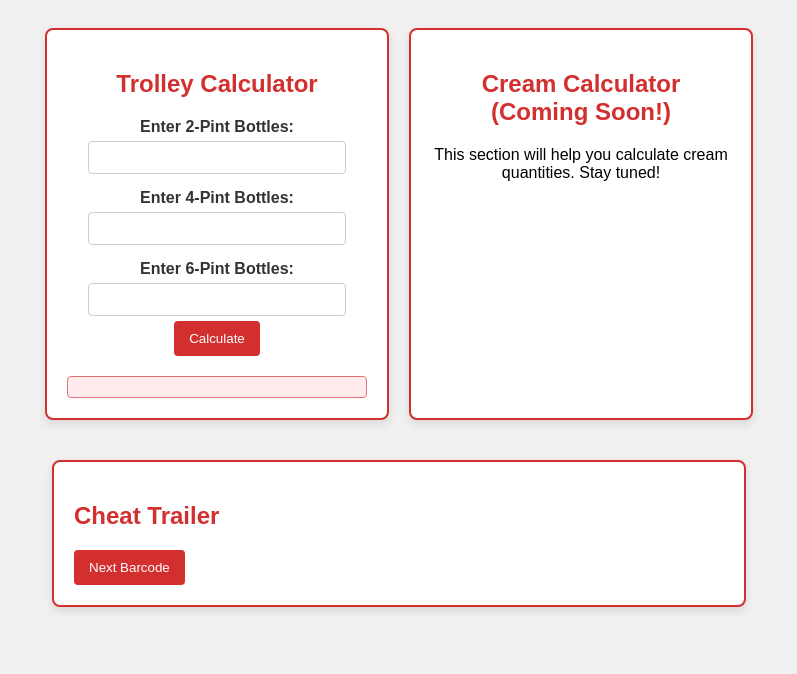
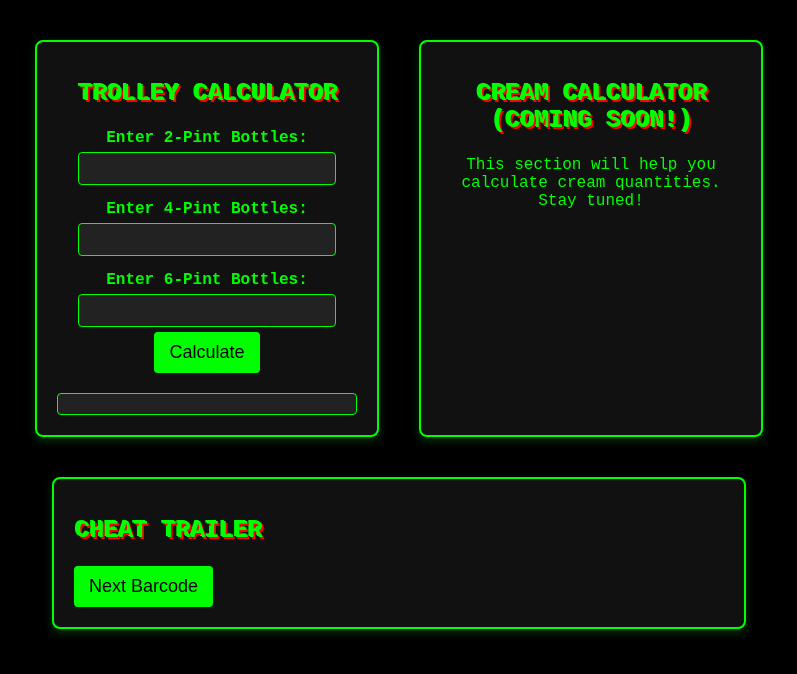
Before and after one commit to deety942/despatch, a plain HTML site: page index.html in a window 1280 px wide. Shown: the whole page, without its empty margins (241-1038 px from the left). Drawn offline with Linux system fonts and the light colour scheme; a script that the page names is missing.

Commit message:
Update index.html

```diff
--- a/index.html
+++ b/index.html
@@ -1,76 +1,179 @@
 <!DOCTYPE html>
-<html>
+<html lang="en">
 <head>
+  <meta charset="UTF-8">
+  <meta name="viewport" content="width=device-width, initial-scale=1.0">
   <title>Dispatch Worker's Helper</title>
+  <script src="https://cdn.jsdelivr.net/npm/jsbarcode@3.11.0/dist/JsBarcode.all.min.js"></script>
   <style>
     body {
-      font-family: sans-serif;
+      font-family: 'Courier New', monospace;
+      background-color: #000;
+      color: #00ff00;
       text-align: center;
-      background-color: #f0f0f0;
+      margin: 0;
+      padding: 0;
+      font-size: 16px;
     }
+
     .container {
       display: flex;
       justify-content: center;
       flex-wrap: wrap;
+      margin: 20px;
     }
+
     .calculator {
-      margin: 20px 10px;
+      margin: 20px;
       padding: 20px;
-      border: 2px solid #d32f2f;
+      border: 2px solid #00ff00;
       width: 300px;
-      background-color: white;
+      background-color: #111;
       border-radius: 8px;
-      box-shadow: 0 4px 8px rgba(0, 0, 0, 0.1);
+      box-shadow: 0 4px 8px rgba(0, 255, 0, 0.2);
+      animation: flicker 1s infinite alternate;
     }
+
+    h2 {
+      color: #00ff00;
+      text-transform: uppercase;
+      font-size: 24px;
+      margin-bottom: 20px;
+      animation: glitch 1.5s infinite;
+    }
+
+    @keyframes flicker {
+      0% {
+        opacity: 1;
+      }
+      50% {
+        opacity: 0.5;
+      }
+      100% {
+        opacity: 1;
+      }
+    }
+
+    @keyframes glitch {
+      0% {
+        text-shadow: 2px 2px 0 #ff0000, -2px -2px 0 #00ff00;
+        transform: translate(0);
+      }
+      20% {
+        text-shadow: -2px -2px 0 #ff0000, 2px 2px 0 #00ff00;
+        transform: translate(-2px, 2px);
+      }
+      40% {
+        text-shadow: 2px 2px 0 #ff0000, -2px -2px 0 #00ff00;
+        transform: translate(2px, -2px);
+      }
+      60% {
+        text-shadow: -2px -2px 0 #ff0000, 2px 2px 0 #00ff00;
+        transform: translate(-2px, 2px);
+      }
+      80% {
+        text-shadow: 2px 2px 0 #ff0000, -2px -2px 0 #00ff00;
+        transform: translate(2px, -2px);
+      }
+      100% {
+        text-shadow: -2px -2px 0 #ff0000, 2px 2px 0 #00ff00;
+        transform: translate(-2px, 2px);
+      }
+    }
+
     label {
       display: block;
       margin-top: 10px;
       font-weight: bold;
-      color: #333;
+      color: #00ff00;
     }
+
     input[type="number"] {
       width: 80%;
       padding: 8px;
       margin: 5px 0;
-      border: 1px solid #ccc;
+      border: 1px solid #00ff00;
+      background-color: #222;
+      color: #00ff00;
       border-radius: 4px;
     }
+
     button {
-      background-color: #d32f2f;
-      color: white;
+      background-color: #00ff00;
+      color: #000;
       padding: 10px 15px;
       border: none;
       border-radius: 4px;
       cursor: pointer;
+      font-size: 18px;
+      transition: 0.2s;
     }
+
+    button:hover {
+      background-color: #ff0000;
+      color: #00ff00;
+      border: 1px solid #00ff00;
+    }
+
     #result {
       margin-top: 20px;
       padding: 10px;
-      background-color: #ffebee;
-      border: 1px solid #e57373;
+      background-color: #222;
+      border: 1px solid #00ff00;
       border-radius: 4px;
       text-align: left;
     }
-    h2 {
-      color: #d32f2f;
-    }
+
     .barcode-section {
       width: 100%;
       max-width: 650px;
       margin: 20px auto;
       padding: 20px;
-      border: 2px solid #d32f2f;
-      background-color: white;
+      border: 2px solid #00ff00;
+      background-color: #111;
       border-radius: 8px;
-      box-shadow: 0 4px 8px rgba(0, 0, 0, 0.1);
+      box-shadow: 0 4px 8px rgba(0, 255, 0, 0.2);
       text-align: left;
     }
+
     .barcode-container {
       display: inline-block;
       margin: 10px;
     }
+
+    #barcode-area {
+      margin-bottom: 10px;
+    }
+
   </style>
-  <script src="https://cdn.jsdelivr.net/npm/jsbarcode@3.11.0/dist/JsBarcode.all.min.js"></script>
+</head>
+<body>
+
+  <div class="container">
+    <div class="calculator">
+      <h2>Trolley Calculator</h2>
+      <label for="twoPintInput">Enter 2-Pint Bottles:</label>
+      <input type="number" id="twoPintInput"><br>
+      <label for="fourPintInput">Enter 4-Pint Bottles:</label>
+      <input type="number" id="fourPintInput"><br>
+      <label for="sixPintInput">Enter 6-Pint Bottles:</label>
+      <input type="number" id="sixPintInput"><br>
+      <button onclick="calculateTrolleys()">Calculate</button>
+      <div id="result"></div>
+    </div>
+
+    <div class="calculator">
+      <h2>Cream Calculator (Coming Soon!)</h2>
+      <p>This section will help you calculate cream quantities. Stay tuned!</p>
+    </div>
+  </div>
+
+  <div class="barcode-section">
+    <h2>Cheat Trailer</h2>
+    <div id="barcode-area"></div>
+    <button onclick="showNextBarcode()">Next Barcode</button>
+  </div>
+
   <script>
     function generateRandomNumbers(length) {
       let result = '';
@@ -165,31 +268,6 @@
         "<strong>6-Pint Eaches:</strong> " + sixPintEaches;
     }
   </script>
-</head>
-<body>
-  <div class="container">
-    <div class="calculator">
-      <h2>Trolley Calculator</h2>
-      <label for="twoPintInput">Enter 2-Pint Bottles:</label>
-      <input type="number" id="twoPintInput"><br>
-      <label for="fourPintInput">Enter 4-Pint Bottles:</label>
-      <input type="number" id="fourPintInput"><br>
-      <label for="sixPintInput">Enter 6-Pint Bottles:</label>
-      <input type="number" id="sixPintInput"><br>
-      <button onclick="calculateTrolleys()">Calculate</button>
-      <div id="result"></div>
-    </div>
 
-    <div class="calculator">
-      <h2>Cream Calculator (Coming Soon!)</h2>
-      <p>This section will help you calculate cream quantities. Stay tuned!</p>
-    </div>
-  </div>
-
-  <div class="barcode-section">
-    <h2>Cheat Trailer</h2>
-    <div id="barcode-area"></div>
-    <button onclick="showNextBarcode()">Next Barcode</button>
-  </div>
 </body>
 </html>
```
